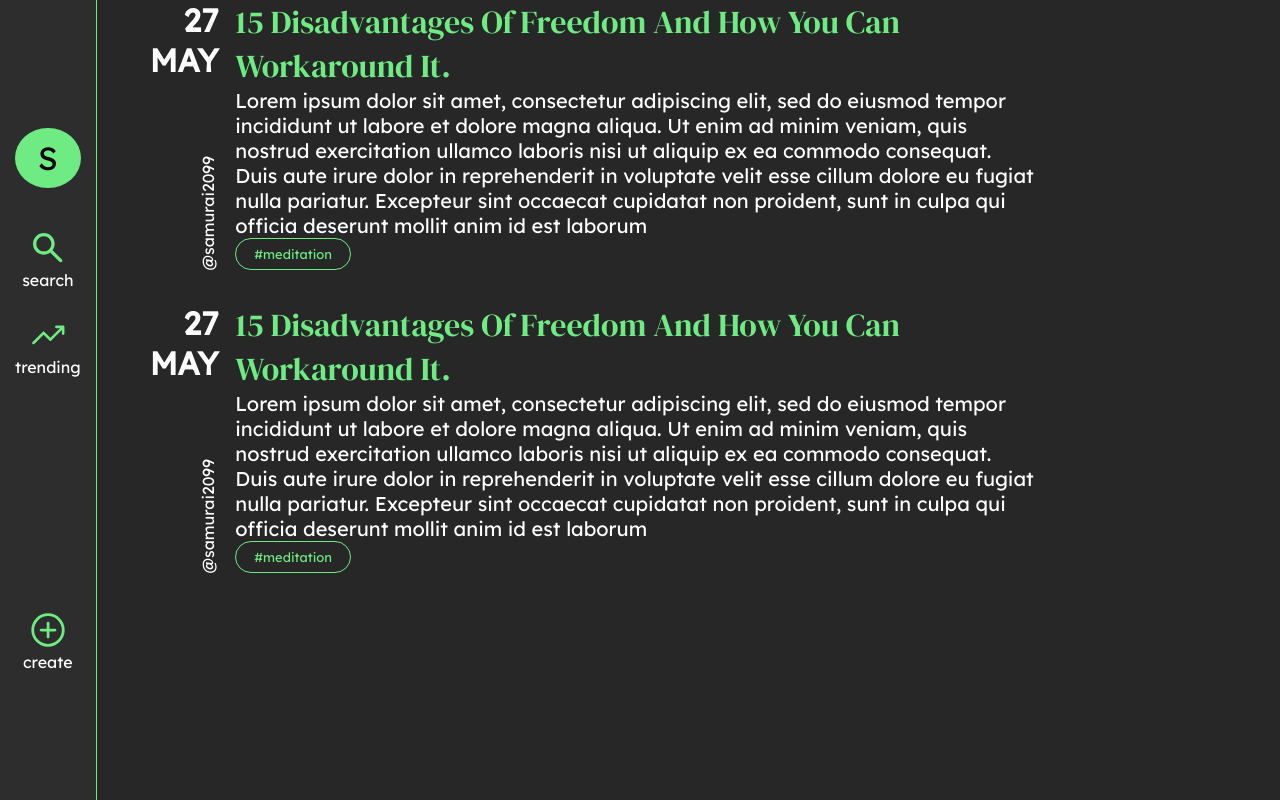
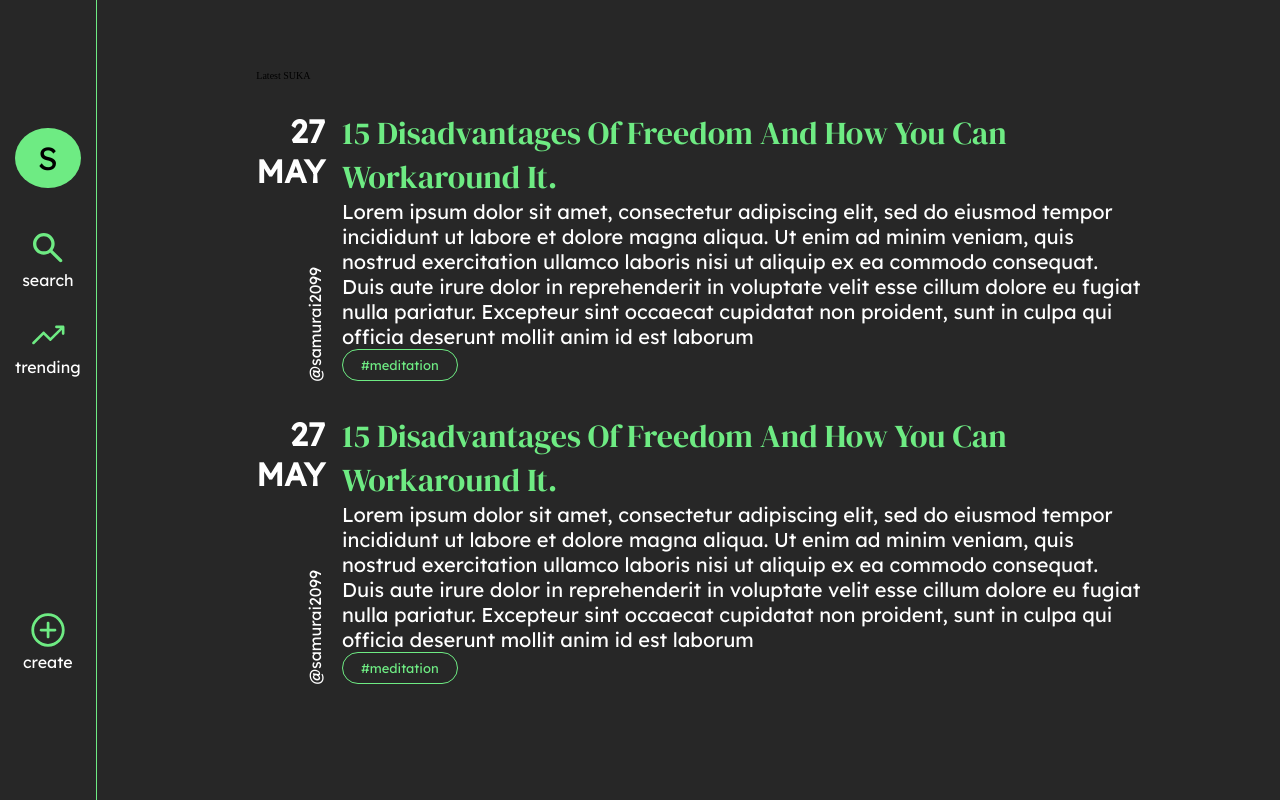
Before and after one commit to VividTruthKeeper/nLog-client, a React (Vite) app in the folder client/: page /home in a window 1280 px wide. Built offline with nearby package versions, Linux system fonts and the light colour scheme.

Commit message:
correct overflow

```diff
--- a/client/src/assets/styles/_home.scss
+++ b/client/src/assets/styles/_home.scss
@@ -1,6 +1,7 @@
 .home-wrapper {
   display: flex;
-    gap: 5.3rem;
+  gap: 2.3rem;
+}
 
 .home-main {
   max-width: 88.7rem;
@@ -9,4 +10,15 @@
   flex-direction: column;
   gap: 3.3rem;
 }
+
+.home-wrapper-inner {
+  height: 100vh;
+  overflow-y: auto;
+  padding: 0 3rem;
+  margin: 0 auto;
+  display: flex;
+  flex-direction: column;
+  gap: 3rem;
+  padding-top: 7rem;
+  padding-bottom: 3rem;
 }
--- a/client/src/pages/Home.tsx
+++ b/client/src/pages/Home.tsx
@@ -4,13 +4,16 @@ import SideBar from "../components/global/SideBar";
 const Home = () => {
   return (
     <div className="home-wrapper">
-        <SideBar />
+      <SideBar />
+      <div className="home-wrapper-inner">
+        <div className="home-head">Latest SUKA</div>
         <main className="home-main">
-            <Article />
-            <Article />
+          <Article />
+          <Article />
         </main>
+      </div>
     </div>
-  )
-}
+  );
+};
 
 export default Home;
```
Lines whose indentation alone changed are shown as unchanged.
